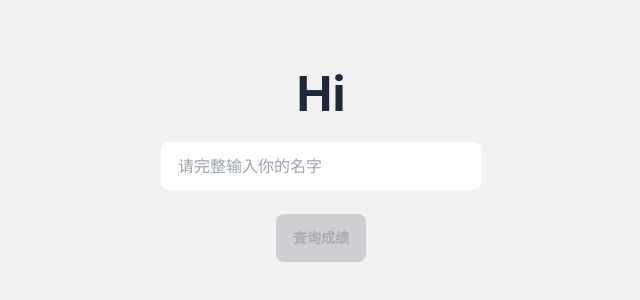
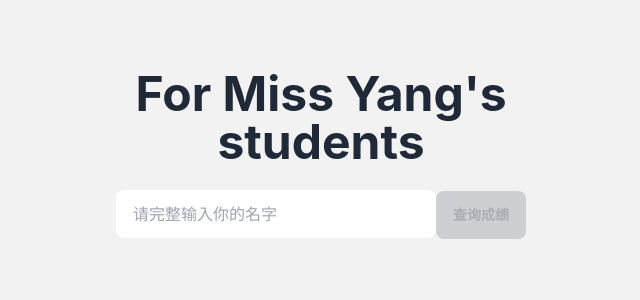
Before and after one commit to OWRIG/missy-transcripts, a Next.js app: page / in a window 1280 px wide. Shown: the part 234-534 px from the top of the page, without its empty margins (319-959 px from the left). Built offline with nearby package versions, Linux system fonts and the light colour scheme.

Commit message:
fix: text issue

```diff
--- a/src/pages/index.tsx
+++ b/src/pages/index.tsx
@@ -15,14 +15,13 @@ const Home: NextPage = () => {
 	return (
 		<>
 			<Head>
-				<title>云龙学生数据展示</title>
-				<meta name="description" content="云龙学生数据展示" />
-				<link rel="icon" href="/favicon.ico" />
+				<title>英语成绩单</title>
+				<meta name="description" content="英语成绩单" />
 			</Head>
 			<div className="hero min-h-screen bg-base-200">
 				<div className="hero-content text-center">
 					<div className="max-w-md">
-						<h1 className="text-5xl font-bold">Hi</h1>
+						<h1 className="text-5xl font-bold">{`For Miss Yang's students`}</h1>
 						<input
 							type="text"
 							placeholder="请完整输入你的名字"
```
